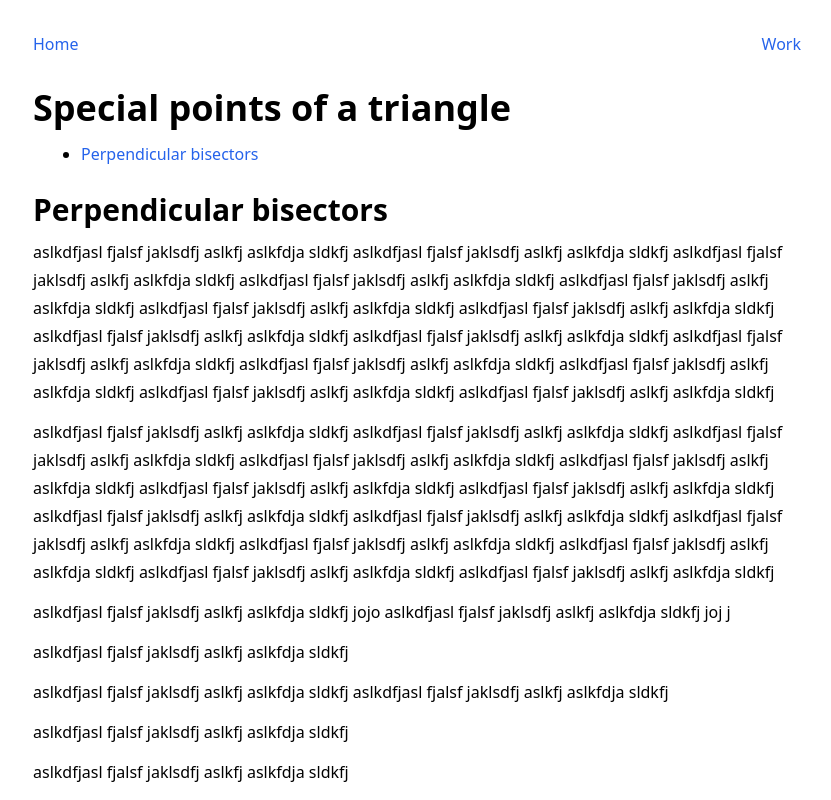
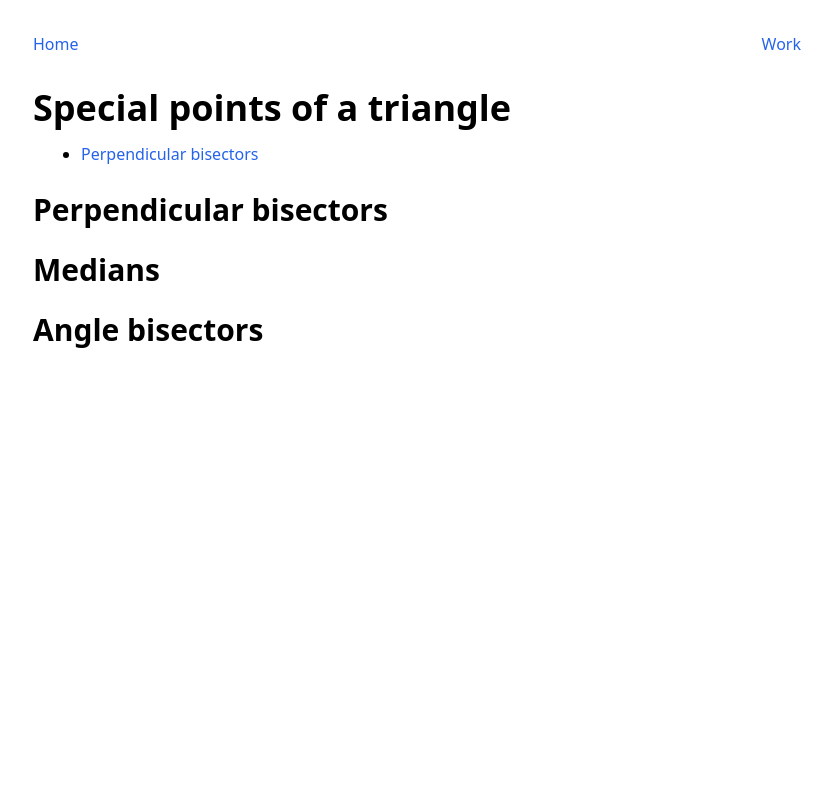
Before and after one commit to nguyenvukhang/minnesoda, a Next.js app: page /geometry/special-points-of-a-triangle in a window 1280 px wide. Shown: the top 800 px of the page, without its empty margins (223-1054 px from the left). Built offline with nearby package versions, Linux system fonts and the light colour scheme.

Commit message:
special points of a triangle

```diff
--- a/pages/geometry/special-points-of-a-triangle.mdx
+++ b/pages/geometry/special-points-of-a-triangle.mdx
@@ -4,59 +4,6 @@
 
 ## Perpendicular bisectors
 
-aslkdfjasl fjalsf jaklsdfj aslkfj aslkfdja sldkfj
-aslkdfjasl fjalsf jaklsdfj aslkfj aslkfdja sldkfj
-aslkdfjasl fjalsf jaklsdfj aslkfj aslkfdja sldkfj
-aslkdfjasl fjalsf jaklsdfj aslkfj aslkfdja sldkfj
-aslkdfjasl fjalsf jaklsdfj aslkfj aslkfdja sldkfj
-aslkdfjasl fjalsf jaklsdfj aslkfj aslkfdja sldkfj
-aslkdfjasl fjalsf jaklsdfj aslkfj aslkfdja sldkfj
-aslkdfjasl fjalsf jaklsdfj aslkfj aslkfdja sldkfj
-aslkdfjasl fjalsf jaklsdfj aslkfj aslkfdja sldkfj
-aslkdfjasl fjalsf jaklsdfj aslkfj aslkfdja sldkfj
-aslkdfjasl fjalsf jaklsdfj aslkfj aslkfdja sldkfj
-aslkdfjasl fjalsf jaklsdfj aslkfj aslkfdja sldkfj
-aslkdfjasl fjalsf jaklsdfj aslkfj aslkfdja sldkfj
-aslkdfjasl fjalsf jaklsdfj aslkfj aslkfdja sldkfj
+## Medians
 
-aslkdfjasl fjalsf jaklsdfj aslkfj aslkfdja sldkfj
-aslkdfjasl fjalsf jaklsdfj aslkfj aslkfdja sldkfj
-aslkdfjasl fjalsf jaklsdfj aslkfj aslkfdja sldkfj
-aslkdfjasl fjalsf jaklsdfj aslkfj aslkfdja sldkfj
-aslkdfjasl fjalsf jaklsdfj aslkfj aslkfdja sldkfj
-aslkdfjasl fjalsf jaklsdfj aslkfj aslkfdja sldkfj
-aslkdfjasl fjalsf jaklsdfj aslkfj aslkfdja sldkfj
-aslkdfjasl fjalsf jaklsdfj aslkfj aslkfdja sldkfj
-aslkdfjasl fjalsf jaklsdfj aslkfj aslkfdja sldkfj
-aslkdfjasl fjalsf jaklsdfj aslkfj aslkfdja sldkfj
-aslkdfjasl fjalsf jaklsdfj aslkfj aslkfdja sldkfj
-aslkdfjasl fjalsf jaklsdfj aslkfj aslkfdja sldkfj
-aslkdfjasl fjalsf jaklsdfj aslkfj aslkfdja sldkfj
-aslkdfjasl fjalsf jaklsdfj aslkfj aslkfdja sldkfj
-
-aslkdfjasl fjalsf jaklsdfj aslkfj aslkfdja sldkfj
-jojo
-aslkdfjasl fjalsf jaklsdfj aslkfj aslkfdja sldkfj
-joj
-j
-
-aslkdfjasl fjalsf jaklsdfj aslkfj aslkfdja sldkfj
-
-aslkdfjasl fjalsf jaklsdfj aslkfj aslkfdja sldkfj
-aslkdfjasl fjalsf jaklsdfj aslkfj aslkfdja sldkfj
-
-aslkdfjasl fjalsf jaklsdfj aslkfj aslkfdja sldkfj
-
-aslkdfjasl fjalsf jaklsdfj aslkfj aslkfdja sldkfj
-
-aslkdfjasl fjalsf jaklsdfj aslkfj aslkfdja sldkfj
-
-aslkdfjasl fjalsf jaklsdfj aslkfj aslkfdja sldkfj
-
-aslkdfjasl fjalsf jaklsdfj aslkfj aslkfdja sldkfj
-
-aslkdfjasl fjalsf jaklsdfj aslkfj aslkfdja sldkfj
-
-aslkdfjasl fjalsf jaklsdfj aslkfj aslkfdja sldkfj
-aslkdfjasl fjalsf jaklsdfj aslkfj aslkfdja sldkfj
-aslkdfjasl fjalsf jaklsdfj aslkfj aslkfdja sldkfj
+## Angle bisectors
--- a/src/components/mdx/Headers.jsx
+++ b/src/components/mdx/Headers.jsx
@@ -1,6 +1,7 @@
 const Headers = {}
 
 function sanitize(str) {
+  if (!str) { return '' }
   const clean = str.replace(/ /g, '-')
   return clean
 }
```
